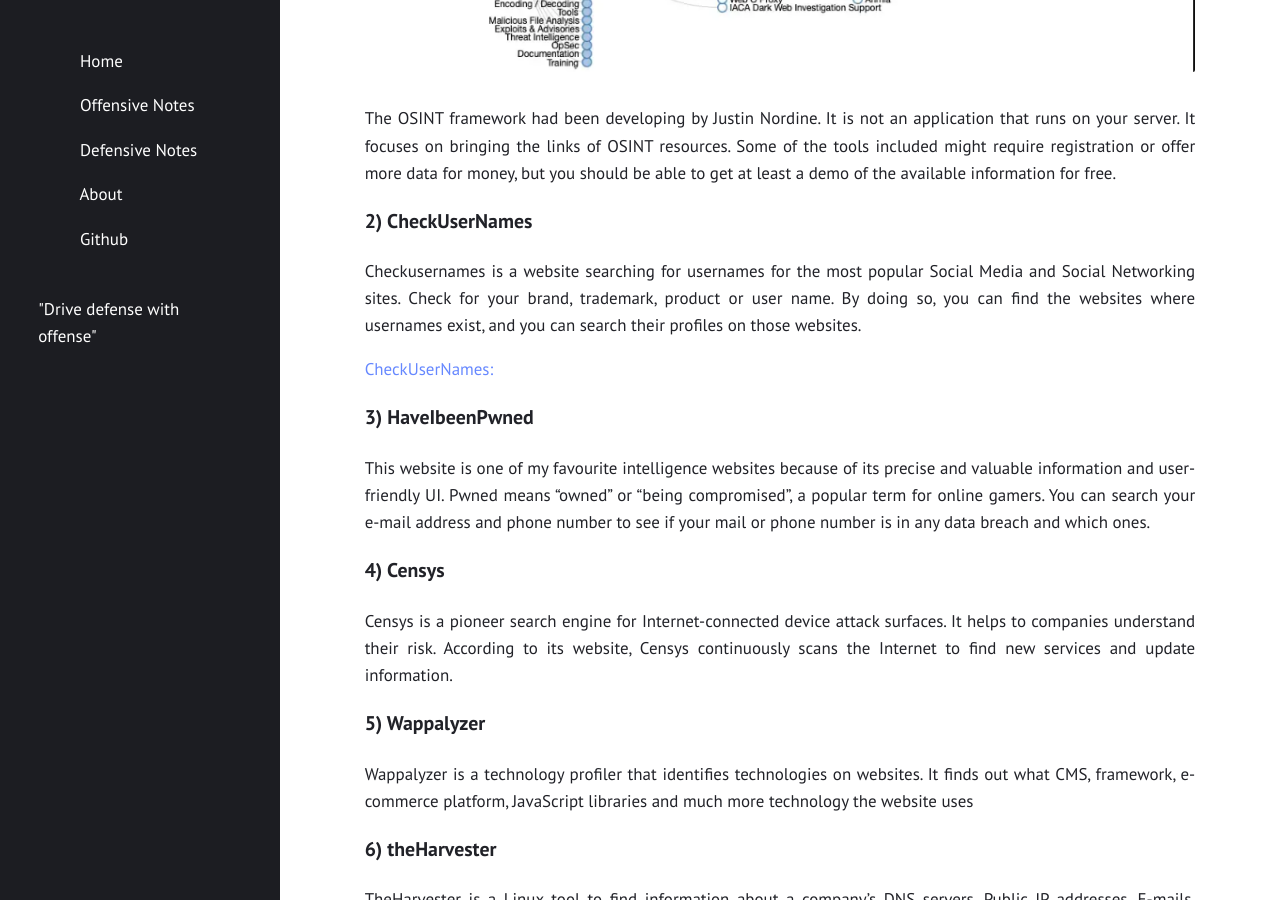
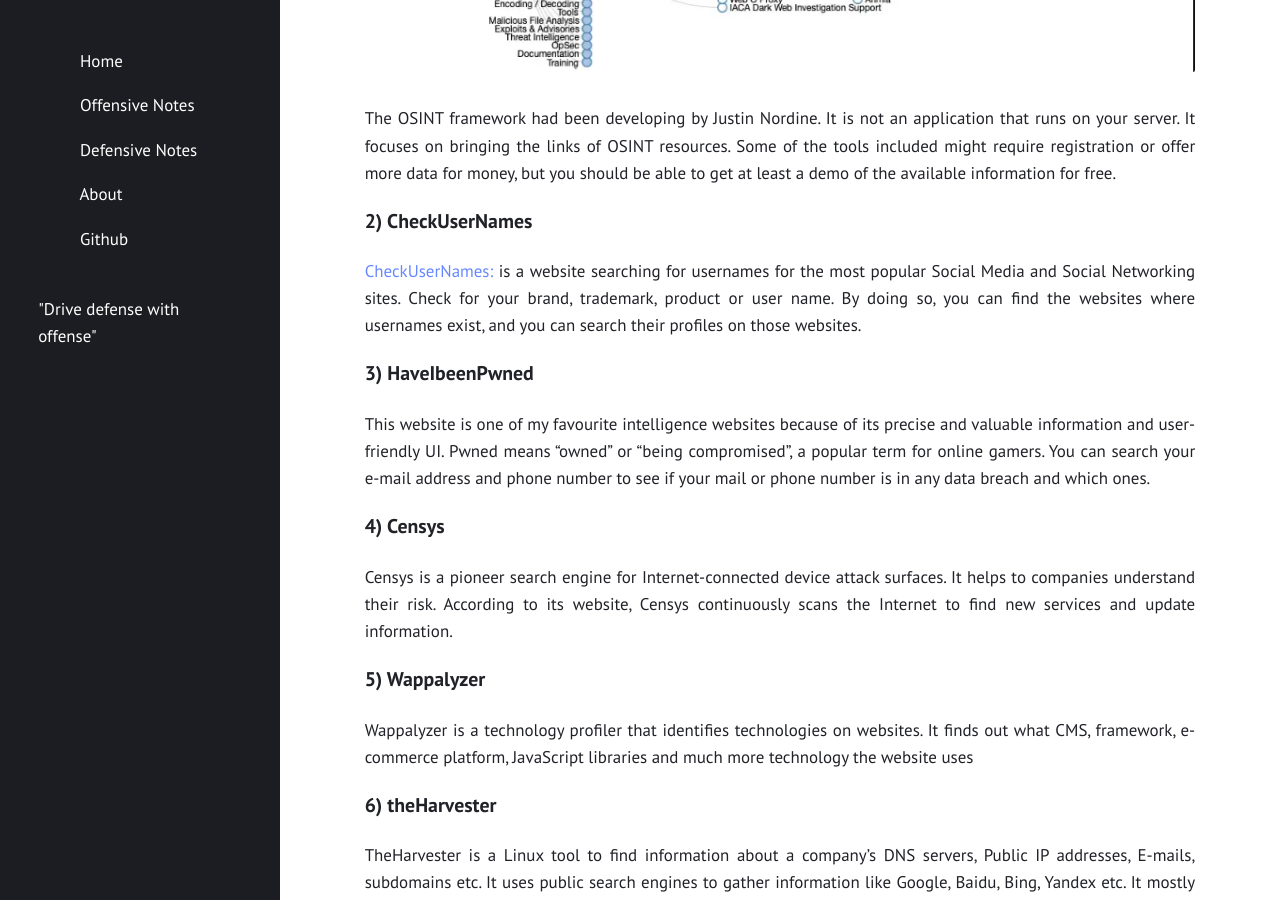
Before and after one commit to Fil88/Fil88.github.io, a Jekyll site: the page built from _posts/2021-02-01-Open-Source-Intelligence-(OSINT).md, in a window 1280 px wide and 900 px high, scrolled down 1131 px. Built offline with Jekyll 4.4.1, drawn with Linux system fonts in a browser that asks for light colours.

Commit message:
Update 2021-02-01-Open-Source-Intelligence-(OSINT).md

```diff
--- a/_posts/2021-02-01-Open-Source-Intelligence-(OSINT).md
+++ b/_posts/2021-02-01-Open-Source-Intelligence-(OSINT).md
@@ -32,9 +32,9 @@
 
 ### 2) CheckUserNames
 
-Checkusernames is a website searching for usernames for the most popular Social Media and Social Networking sites. Check for your brand, trademark, product or user name. By doing so, you can find the websites where usernames exist, and you can search their profiles on those websites.
+[CheckUserNames:](https://checkusernames.com) is a website searching for usernames for the most popular Social Media and Social Networking sites. Check for your brand, trademark, product or user name. By doing so, you can find the websites where usernames exist, and you can search their profiles on those websites.
 
-[CheckUserNames:](http://checkusernames.com/)
+
 
 ### 3) HaveIbeenPwned
 
```
